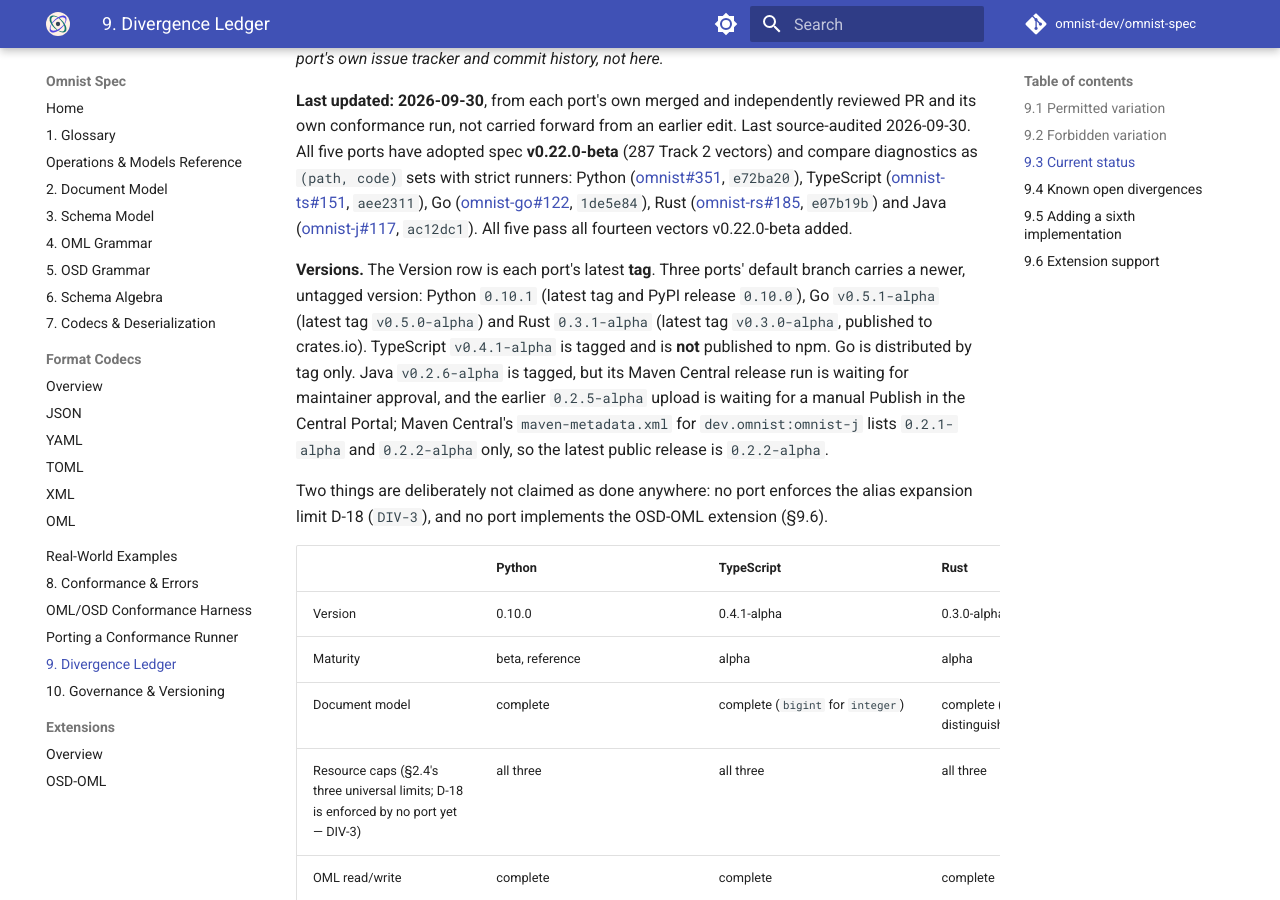
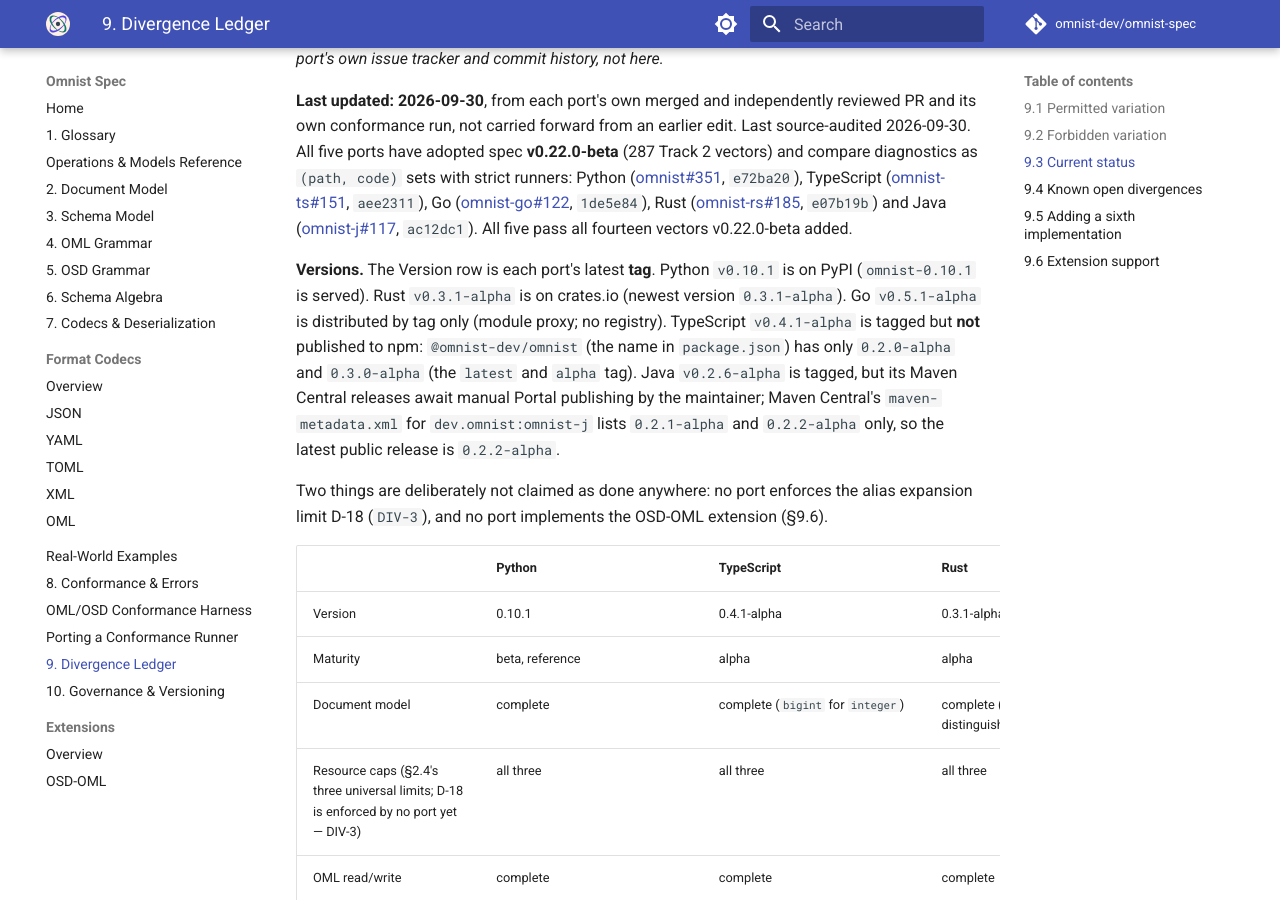
Before and after one commit to omnist-dev/omnist-spec, an MkDocs documentation site: the page built from docs/09-divergence-ledger.md, in a window 1280 px wide and 900 px high, scrolled down 2310 px. Built offline with MkDocs 1.6.1 and Material for MkDocs 9.7.7, drawn with Linux system fonts in a browser that asks for light colours; comment, search, counter and statistics services are not loaded.

Commit message:
Refresh ledger 9.3 Version row and Versions paragraph after tags (#120)

```diff
--- a/docs/09-divergence-ledger.md
+++ b/docs/09-divergence-ledger.md
@@ -115,16 +115,16 @@ Rust ([omnist-rs#185](https://github.com/omnist-dev/omnist-rs/pull/185), `e07b19
 Java ([omnist-j#117](https://github.com/omnist-dev/omnist-j/pull/117), `ac12dc1`).
 All five pass all fourteen vectors v0.22.0-beta added.
 
-**Versions.** The Version row is each port's latest **tag**. Three ports'
-default branch carries a newer, untagged version: Python `0.10.1` (latest tag
-and PyPI release `0.10.0`), Go `v0.5.1-alpha` (latest tag `v0.5.0-alpha`) and
-Rust `0.3.1-alpha` (latest tag `v0.3.0-alpha`, published to crates.io).
-TypeScript `v0.4.1-alpha` is tagged and is **not** published to npm. Go is
-distributed by tag only. Java `v0.2.6-alpha` is tagged, but its Maven Central
-release run is waiting for maintainer approval, and the earlier `0.2.5-alpha`
-upload is waiting for a manual Publish in the Central Portal; Maven Central's
-`maven-metadata.xml` for `dev.omnist:omnist-j` lists `0.2.1-alpha` and
-`0.2.2-alpha` only, so the latest public release is `0.2.2-alpha`.
+**Versions.** The Version row is each port's latest **tag**. Python
+`v0.10.1` is on PyPI (`omnist-0.10.1` is served). Rust `v0.3.1-alpha` is on
+crates.io (newest version `0.3.1-alpha`). Go `v0.5.1-alpha` is distributed by
+tag only (module proxy; no registry). TypeScript `v0.4.1-alpha` is tagged but
+**not** published to npm: `@omnist-dev/omnist` (the name in `package.json`)
+has only `0.2.0-alpha` and `0.3.0-alpha` (the `latest` and `alpha` tag).
+Java `v0.2.6-alpha` is tagged, but its Maven Central releases await manual
+Portal publishing by the maintainer; Maven Central's `maven-metadata.xml` for
+`dev.omnist:omnist-j` lists `0.2.1-alpha` and `0.2.2-alpha` only, so the
+latest public release is `0.2.2-alpha`.
 
 Two things are deliberately not claimed as done anywhere: no port enforces the
 alias expansion limit D-18 (`DIV-3`), and no port implements the OSD-OML
@@ -132,7 +132,7 @@ extension (§9.6).
 
 | | Python | TypeScript | Rust | Go | Java |
 |---|---|---|---|---|---|
-| Version | 0.10.0 | 0.4.1-alpha | 0.3.0-alpha | 0.5.0-alpha | 0.2.6-alpha |
+| Version | 0.10.1 | 0.4.1-alpha | 0.3.1-alpha | 0.5.1-alpha | 0.2.6-alpha |
 | Maturity | beta, reference | alpha | alpha | alpha | alpha |
 | Document model | complete | complete (`bigint` for `integer`) | complete (all 7 kinds natively distinguished) | complete (all 7 kinds natively distinguished) | complete (all 7 kinds natively distinguished) |
 | Resource caps (§2.4's three universal limits; D-18 is enforced by no port yet — DIV-3) | all three | all three | all three | all three | all three |
```
